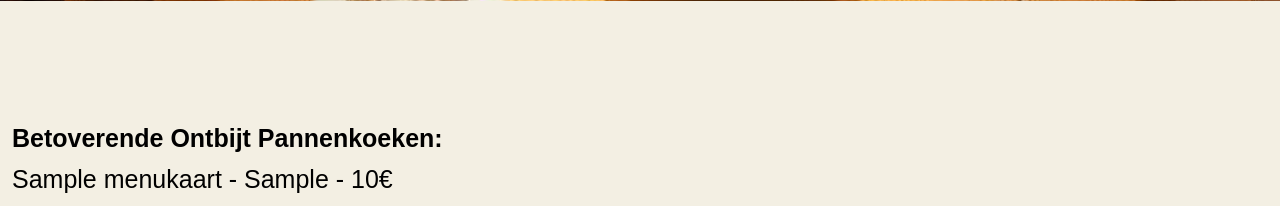
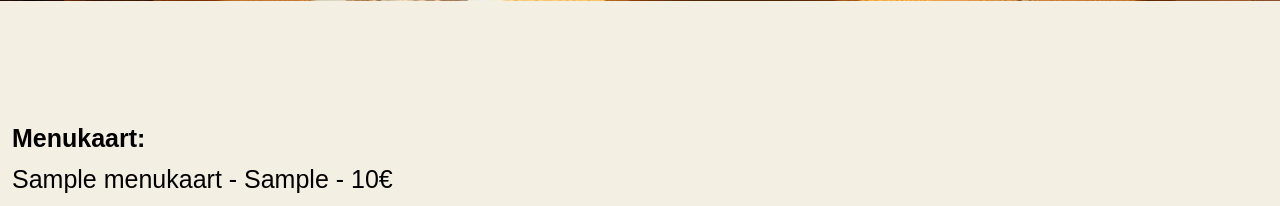
Before and after one commit to J0C0M/WebApp1JB, a PHP site: page / in a window 1280 px wide. Shown: the part 623-829 px from the top of the page. Run offline with PHP 8.4, Linux system fonts and the light colour scheme; tables that the repository leaves empty or names only in its code hold one stand-in row (values such as "Sample post"); some web fonts are replaced.

Commit message:
naam verandering

```diff
--- a/index.php
+++ b/index.php
@@ -73,7 +73,7 @@ include("conn.php");
 
 
             <div class="restaurant">
-                <h1 class="menukaart">Betoverende Ontbijt Pannenkoeken:</h1>
+                <h1 class="menukaart">Menukaart:</h1>
                 <?php
 
 
```
